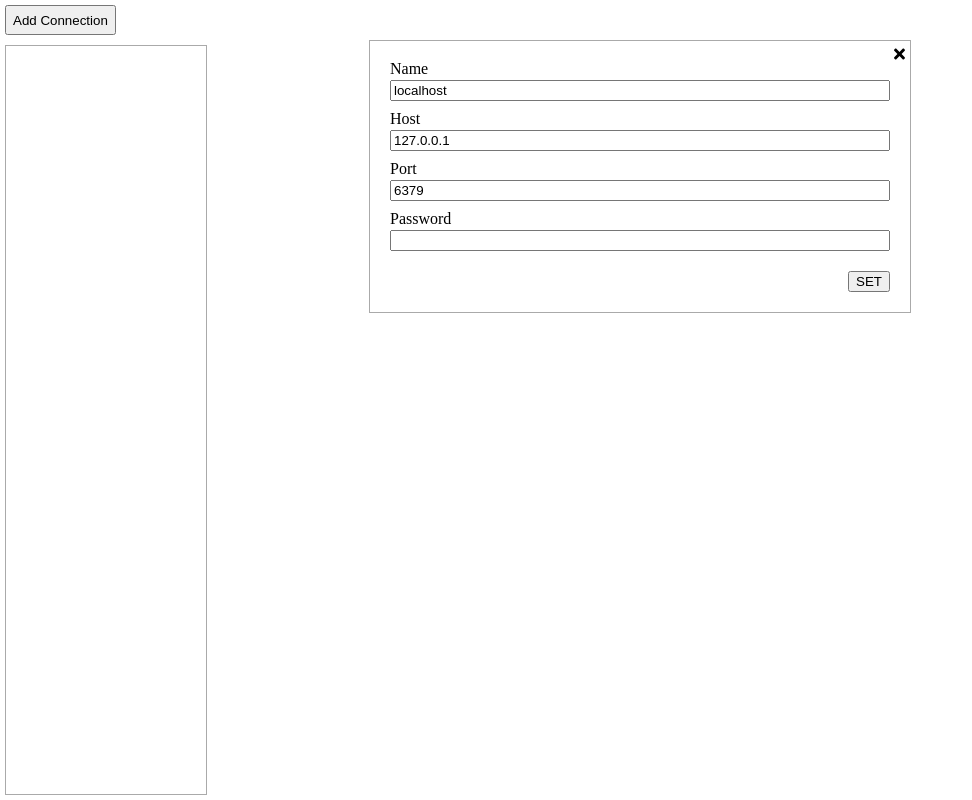
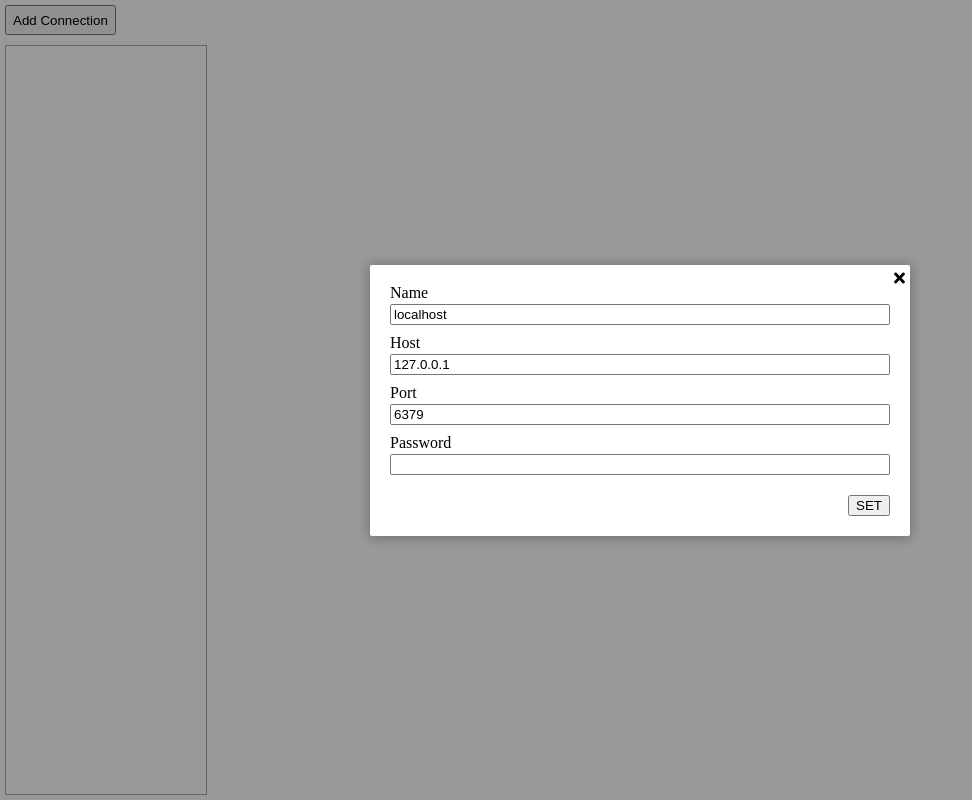
Before and after one commit to bderevyaga/redis-manager, an Angular app: page / in a window 1280 px wide. Both pictures are taken after a click on the button "Add Connection". Shown: the whole page, without its empty margins (0-972 px from the left). Built offline with nearby package versions, Linux system fonts and the light colour scheme.

Commit message:
#20 - fix info modal

```diff
--- a/src/app/components/modal/modal.component.html
+++ b/src/app/components/modal/modal.component.html
@@ -1,2 +1,4 @@
-<fa-icon [icon]="icons.faTimes" (click)="close()"></fa-icon>
-<ng-content></ng-content>
+<div class="modal">
+    <fa-icon [icon]="icons.faTimes" (click)="close()"></fa-icon>
+    <ng-content></ng-content>
+</div>
--- a/src/app/components/modal/modal.component.less
+++ b/src/app/components/modal/modal.component.less
@@ -1,14 +1,27 @@
 :host {
-    display: block;
+    display: flex;
     position: fixed;
+    left: 0;
+    top: 0;
+    width: 100%;
+    height: 100%;
+    overflow: auto;
+    background-color: rgba(0,0,0,0.4);
+
+    flex-direction: row;
+    flex-wrap: nowrap;
+    justify-content: center;
+    align-content: center;
+    align-items: center;
+
+    .modal {
         width: 500px;
-    border: 1px solid #aaa;
-    top: 40px;
-    left: 0;
-    right: 0;
-    margin: 0 auto;
+        margin: auto;
         padding: 20px;
-    background-color: #fff;
+        position: relative;
+        border-radius: 2px;
+        background-color: #ffffff;
+        box-shadow: 0 1px 13px 1px rgba(0, 0, 0, 0.29);
 
         fa-icon {
             position: absolute;
@@ -17,6 +30,7 @@
             top: 5px;
         }
     }
+}
 
 :host(.close) {
     display: none;
```
Lines whose indentation alone changed are shown as unchanged.
